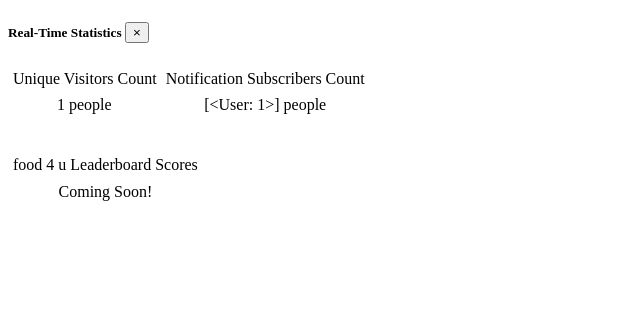
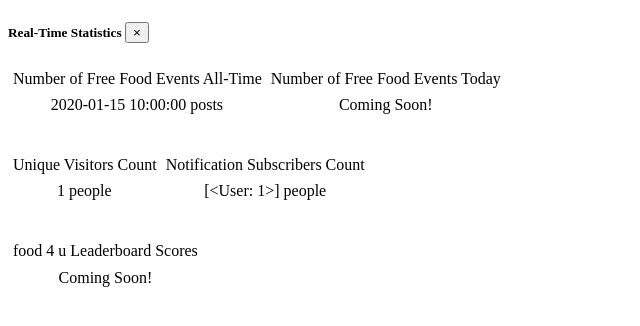
Before and after one commit to TigerAppsOrg/food4u, a Flask app: template app/templates/activity_modal.html in a window 1280 px wide. Shown: the top 326 px of the page, without its empty margins (0-640 px from the left). Run offline with Flask 2, Linux system fonts and the light colour scheme; tables that the repository leaves empty hold one stand-in row (values such as "Sample post"); the template is opened without the code that fills it: values that come from a table or form of the project are taken from there, most other values are stand-ins (such as "Sample title", 1, 10 or a date in 2020).

Commit message:
added stats for free food all-time count

```diff
--- a/app/routes.py
+++ b/app/routes.py
@@ -201,22 +201,26 @@ def index(event_id=None):
     subscribers_count = NotificationSubscribers.query.filter_by(
         wants_email=True).count()
     unique_visitors_count = db.session.query(Users.net_id).count()
+    posts_all_time_count = db.session.query(functions.sum(Users.posts_made)).scalar()
     if not event_id:
         html = render_template(
             "index.html", events=json.dumps(events_dict_list),
             username=username, check_first_time=check_first_time,
-            deeplinkEventID=None, subscribers_count=subscribers_count, unique_visitors_count=unique_visitors_count)
+            deeplinkEventID=None, subscribers_count=subscribers_count, unique_visitors_count=unique_visitors_count,
+            posts_all_time_count=posts_all_time_count)
     elif Event.query.filter_by(id=event_id).first() is None:
         flash("The free food event has already ended.", "error")
         html = render_template(
             "index.html", events=json.dumps(events_dict_list),
             username=username, check_first_time=check_first_time,
-            deeplinkEventID=None, subscribers_count=subscribers_count, unique_visitors_count=unique_visitors_count)
+            deeplinkEventID=None, subscribers_count=subscribers_count, unique_visitors_count=unique_visitors_count,
+            posts_all_time_count=posts_all_time_count)
     else:
         html = render_template(
             "index.html", events=json.dumps(events_dict_list),
             username=username, check_first_time=check_first_time,
-            deeplinkEventID=event_id, subscribers_count=subscribers_count, unique_visitors_count=unique_visitors_count)
+            deeplinkEventID=event_id, subscribers_count=subscribers_count, unique_visitors_count=unique_visitors_count,
+            posts_all_time_count=posts_all_time_count)
     response = make_response(html)
     return response
 
@@ -302,6 +306,11 @@ def delete_event():
         return jsonify(message=message), 400
     _ = delete_data(deleted_event)
     message = "Your event has been successfully deleted."
+    user_search = db.session.query(Users).filter(Users.net_id == username)
+    user_search.update(
+        {"posts_made": Users.posts_made - 1},
+        synchronize_session=False)
+    socket_io.emit('post_increment', -1)
     return jsonify(message=message), 200
 
 
@@ -610,6 +619,11 @@ def handle_data():
         message = "An unsupported file type was submitted. " \
                   "Please upload an image or images with file type 'png', 'jpg', 'jpeg', or 'heic' and submit again."
         return jsonify(message=message), 400
+    user_search = db.session.query(Users).filter(Users.net_id == username)
+    user_search.update(
+        {"posts_made": Users.posts_made + 1},
+        synchronize_session=False)
+    socket_io.emit('post_increment', 1)
     db.session.commit()
     send_notifications(e)
     return jsonify(success=True)
--- a/app/templates/activity_modal.html
+++ b/app/templates/activity_modal.html
@@ -21,6 +21,37 @@
                 </h5>
             </div>
             <div class="modal-body">
+                <table>
+                    <tr style="border-bottom: 1px solid #000;border-color: white">
+                        <td>
+                            <span style="display: table;margin: 0 auto;">
+                            Number of Free Food Events All-Time
+                            </span>
+                        </td>
+                        <td style="border-left: 1px solid #000;
+                     border-color: white">
+                            <span style="display: table;margin: 0 auto;">
+                            Number of Free Food Events Today
+                            </span>
+                        </td>
+                    </tr>
+                    <tr>
+                        <td style="
+                     border-right: 1px solid #000; border-color: white">
+                            <span id="number-of-posts-all-time" style="display: table;margin: 0 auto;">
+                                {{ posts_all_time_count }} posts
+                            </span>
+                        </td>
+                        <td style="border-left: 1px solid #000;
+                      border-color: white">
+                            <span id="number-of-posts-today" style="display: table;margin: 0 auto;">
+                                Coming Soon!
+                            </span>
+                        </td>
+
+                    </tr>
+                </table>
+                <div style="height: 2rem;"></div>
                 <table>
                     <tr style="border-bottom: 1px solid #000;border-color: white">
                         <td>
--- a/app/templates/index.html
+++ b/app/templates/index.html
@@ -191,6 +191,10 @@
         socket.on('uniqueVisitor', function (integer) {
             $("#unique-visitors-count").html(parseInt($('#unique-visitors-count').html(), 10) + integer + " people")
         })
+
+        socket.on('post_increment', function (integer) {
+            $("#number-of-posts-all-time").html(parseInt($('#number-of-posts-all-time').html(), 10) + integer + " posts")
+        })
         // End Socket_IO
 
         {% if check_first_time %}
```
